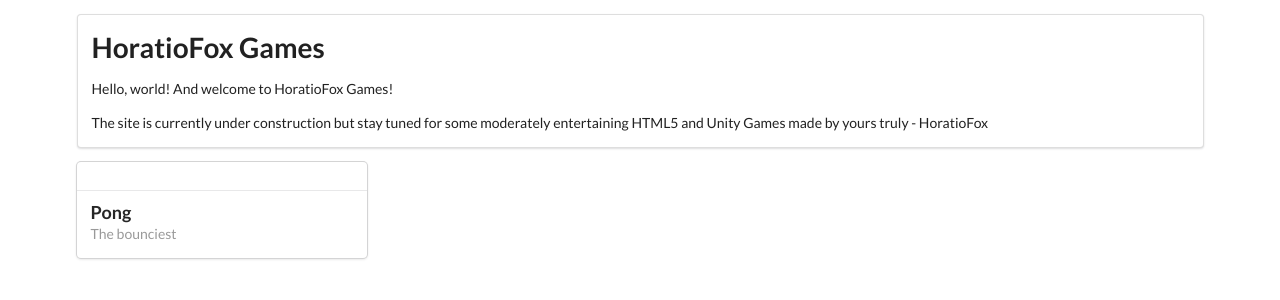
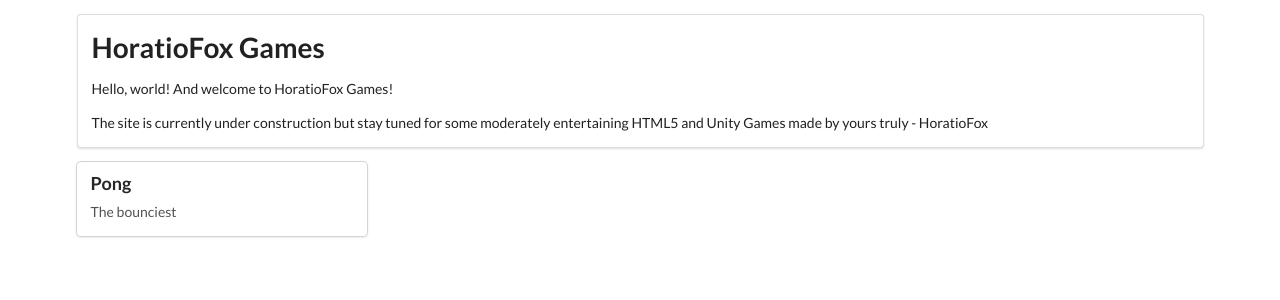
Before and after one commit to EricGlover/horatiofox, a PHP site: template templates/index.twig in a window 1280 px wide. Shown: the part 55-355 px from the top of the page. Run offline with PHP 8.4, Linux system fonts and the light colour scheme; the template is opened without the code that fills it, so the values that code supplies are empty; some libraries are stand-ins or nearby versions.

Commit message:
basic styling for game cards, and game container

```diff
--- a/docs/notes.txt
+++ b/docs/notes.txt
@@ -29,3 +29,9 @@ you may need to stash stuff first
 on the linodeServer you gotta ssh in and then
 mysql -u 'root' -p
 mysql -u 'foxy' -p
+
+
+=== notes
+if you name a directory in /web something then you can't have that be
+part of a url as well because nginx will try to serve up a file instead
+of routing it to the app
--- a/templates/index.twig
+++ b/templates/index.twig
@@ -40,12 +40,9 @@
     <div class="ui link cards">
         <div class="ui card">
           <a class="content" href="/games/pong">
-            <div class="content">
-              <a class="header" href="/games/pong">Pong</a>
-              <div class="meta">
-                <a>The bounciest</a>
-              </div>
-            </div>
+            <div class="header">Pong</div>
+            <div class="description">The bounciest</div>
+            <!-- <div class="meta">play count : xK</div> -->
           </a>
       </div>
     </div>
--- a/templates/pong.Twig
+++ b/templates/pong.Twig
@@ -30,7 +30,9 @@
 
 <body>
   {{ include('/partials/navbar.twig') }}
-  <div class="webgl-content">
+
+  <!-- The Game Container  -->
+  <div class="webgl-content" style="display:flex; flex-flow: column nowrap; align-items: center;">
     <div id="unityContainer" style="width: 960px; height: 600px"></div>
     <div class="footer">
       <div class="webgl-logo"></div>
@@ -38,7 +40,5 @@
       <div class="title">Pong</div>
     </div>
   </div>
-  <!-- body -->
-  <!-- Working title game  -->
 </body>
 </html>
```
Lines whose indentation alone changed are shown as unchanged.
